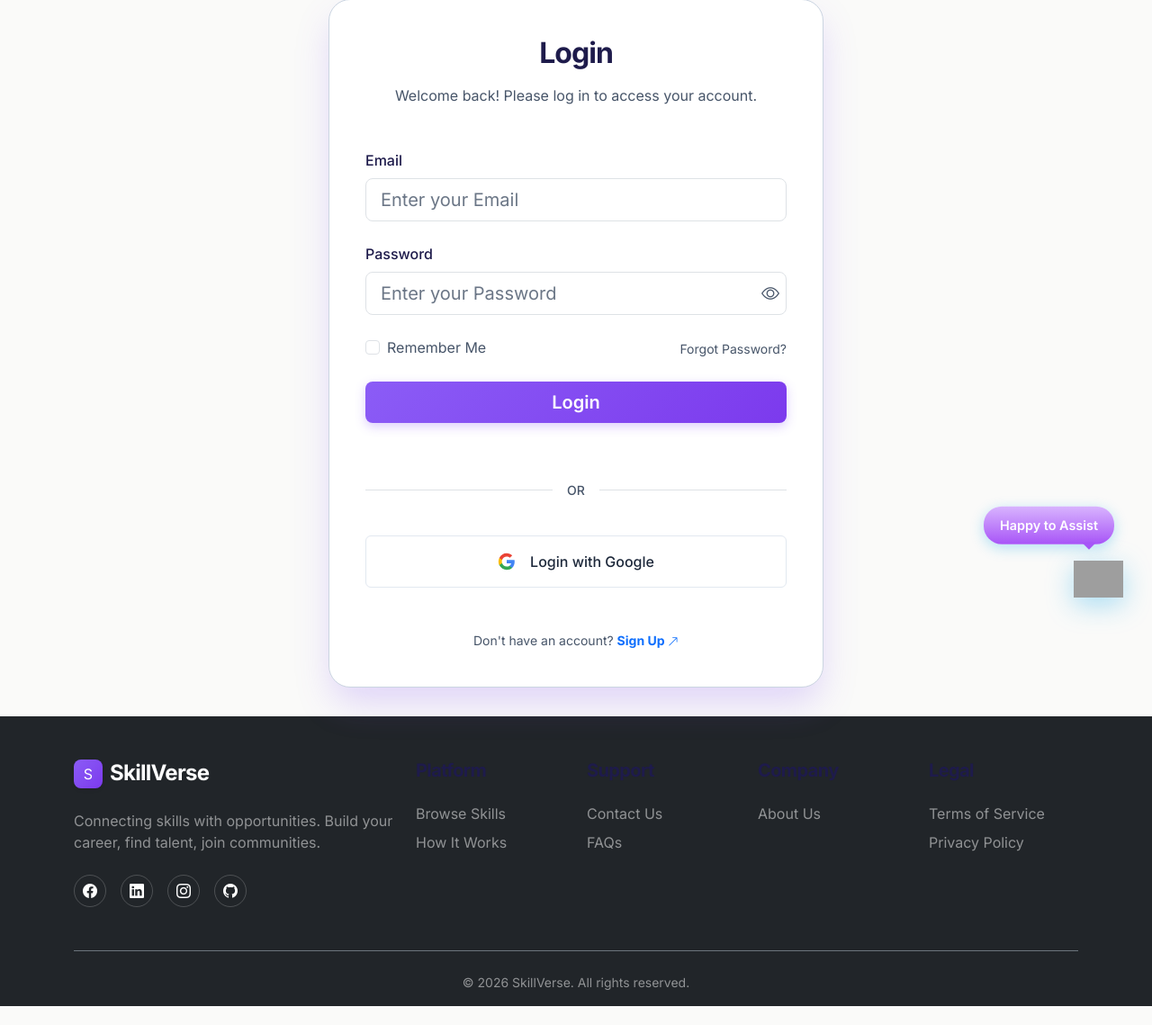
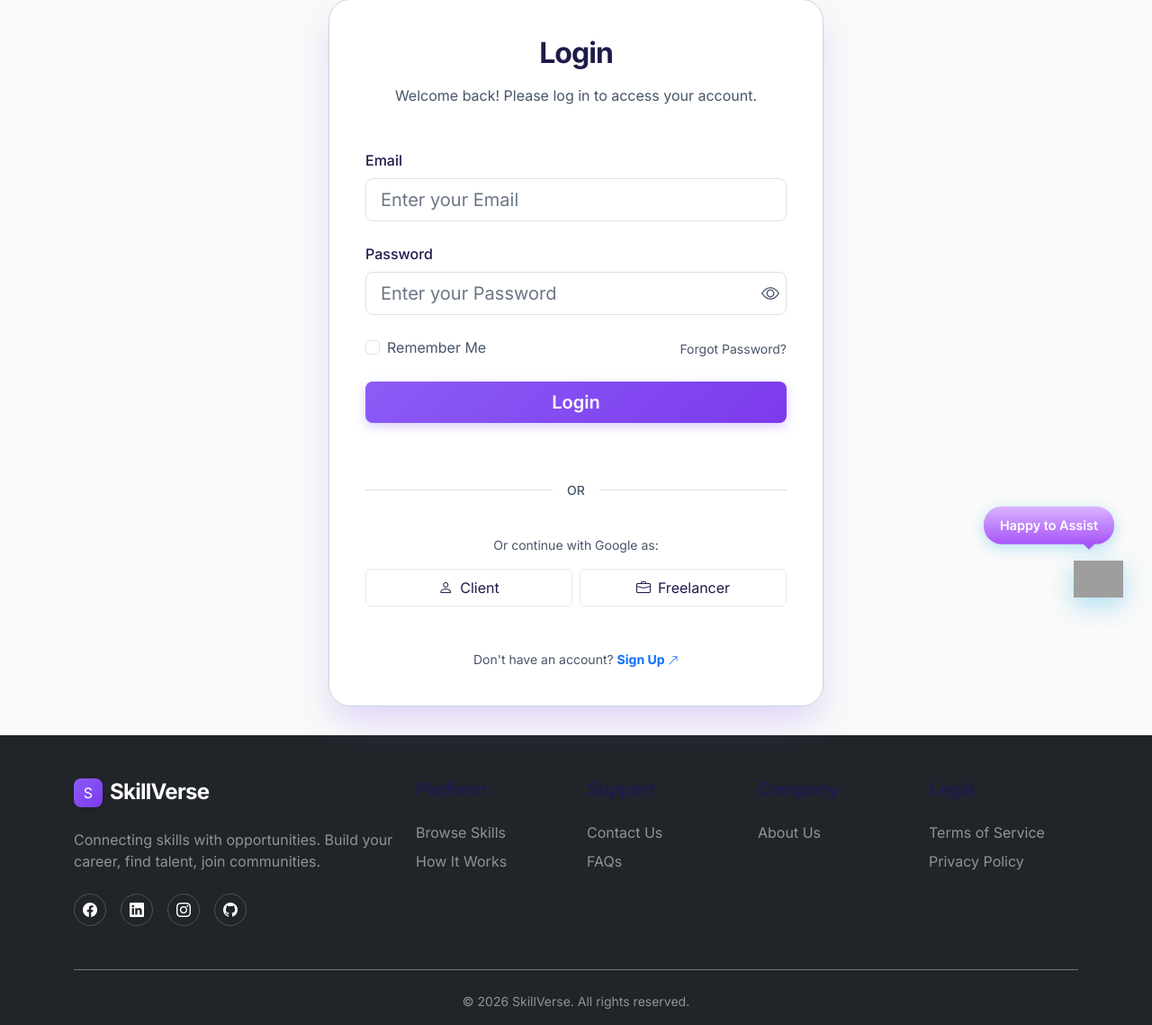
Before and after one commit to dakshbhavsar0007/SkillVerse, a Flask app: page /auth/login in a window 1280 px wide. Shown: the part 97-1236 px from the top of the page at 90% size. Before the commit the page ends 1215 px from the top, so only its background shows below. Run offline with Flask 3, Linux system fonts and the light colour scheme; grey boxes are pictures that could not be loaded.

Commit message:
Add role selection to Google OAuth flow

```diff
--- a/routes.py
+++ b/routes.py
@@ -354,6 +354,14 @@ def register():
 def google_login():
     """Initiate Google OAuth login"""
     from extensions import oauth
+    from flask import session
+
+    # Store requested user type in session (if provided)
+    # This allows a user to register as a 'provider' via Google Login
+    user_type = request.args.get('role')
+    if user_type in ['client', 'provider']:
+        session['google_registration_role'] = user_type
+
     redirect_uri = url_for('auth.google_callback', _external=True)
     return oauth.google.authorize_redirect(redirect_uri)
 
@@ -393,7 +401,8 @@ def google_callback():
                 username=username,
                 email=user_info['email'],
                 full_name=user_info.get('name', username),
-                user_type='client',  # Default to client
+                # Check for stored role in session (default to client)
+                user_type=session.pop('google_registration_role', 'client'),
                 password_hash=generate_password_hash(os.urandom(24).hex()),
                 is_active=True,
                 is_verified=True  # Google verified
--- a/templates/auth/login.html
+++ b/templates/auth/login.html
@@ -136,20 +136,23 @@
 
         <!-- Google Login Button -->
         <div class="mb-4">
-            <a href="{{ url_for('auth.google_login') }}"
-                class="btn btn-google-smart w-100 d-flex align-items-center justify-content-center gap-3 py-3 rounded-2 text-decoration-none">
-                <svg width="20" height="20" viewBox="0 0 24 24">
-                    <path fill="#4285F4"
-                        d="M22.56 12.25c0-.78-.07-1.53-.2-2.25H12v4.26h5.92c-.26 1.37-1.04 2.53-2.21 3.31v2.77h3.57c2.08-1.92 3.28-4.74 3.28-8.09z" />
-                    <path fill="#34A853"
-                        d="M12 23c2.97 0 5.46-.98 7.28-2.66l-3.57-2.77c-.98.66-2.23 1.06-3.71 1.06-2.86 0-5.29-1.93-6.16-4.53H2.18v2.84C3.99 20.53 7.7 23 12 23z" />
-                    <path fill="#FBBC05"
-                        d="M5.84 14.09c-.22-.66-.35-1.36-.35-2.09s.13-1.43.35-2.09V7.07H2.18C1.43 8.55 1 10.22 1 12s.43 3.45 1.18 4.93l2.85-2.22.81-.62z" />
-                    <path fill="#EA4335"
-                        d="M12 5.38c1.62 0 3.06.56 4.21 1.64l3.15-3.15C17.45 2.09 14.97 1 12 1 7.7 1 3.99 3.47 2.18 7.07l3.66 2.84c.87-2.6 3.3-4.53 6.16-4.53z" />
-                </svg>
-                <span class="fw-medium">Login with Google</span>
-            </a>
+            <p class="text-center text-muted small mb-3">Or continue with Google as:</p>
+            <div class="row g-2">
+                <div class="col-6">
+                    <a href="{{ url_for('auth.google_login', role='client') }}"
+                        class="btn btn-outline-secondary w-100 d-flex align-items-center justify-content-center gap-2 py-2 rounded-2 text-decoration-none small"
+                        style="border-color: #e2e8f0; color: var(--foreground-color);">
+                        <i class="bi bi-person"></i> Client
+                    </a>
+                </div>
+                <div class="col-6">
+                    <a href="{{ url_for('auth.google_login', role='provider') }}"
+                        class="btn btn-outline-secondary w-100 d-flex align-items-center justify-content-center gap-2 py-2 rounded-2 text-decoration-none small"
+                        style="border-color: #e2e8f0; color: var(--foreground-color);">
+                        <i class="bi bi-briefcase"></i> Freelancer
+                    </a>
+                </div>
+            </div>
         </div>
 
         <!-- Sign Up Link -->
```
Also changed, not shown: templates/auth/register.html (+17 -14 lines).
